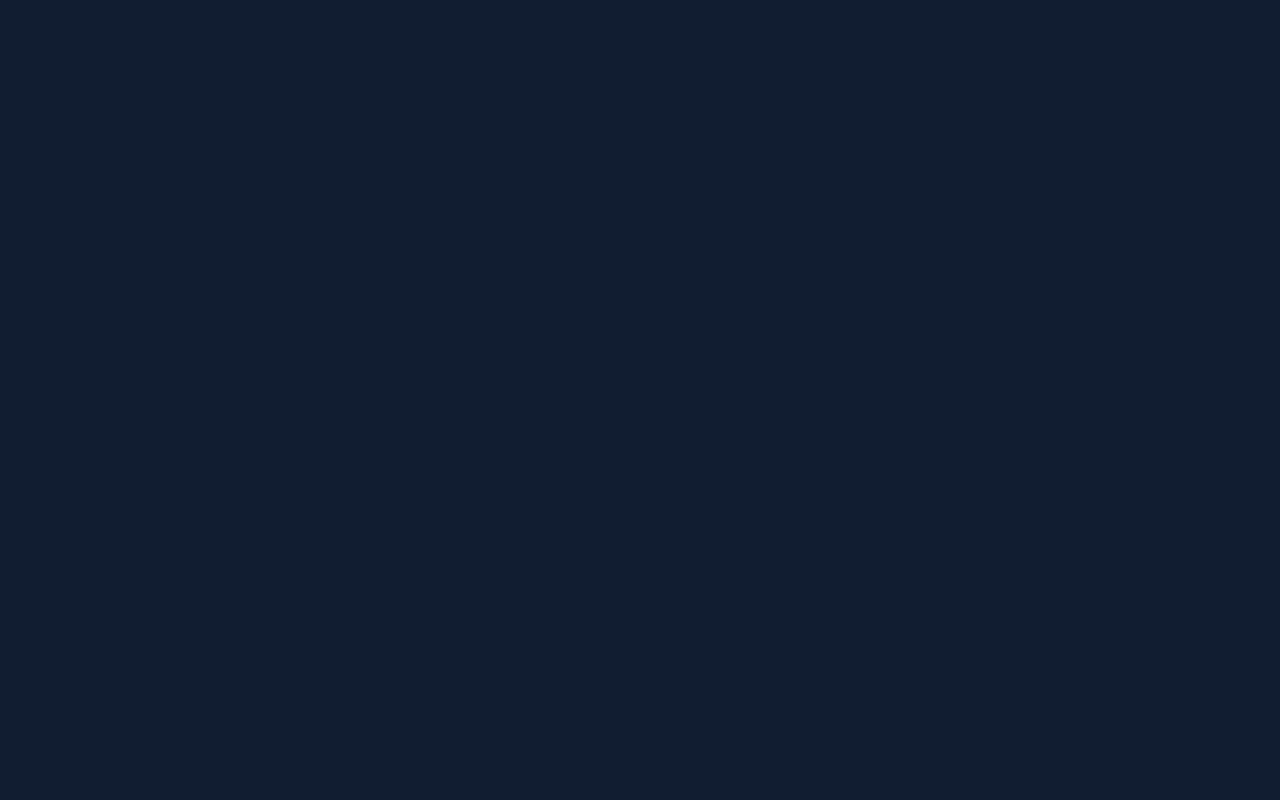
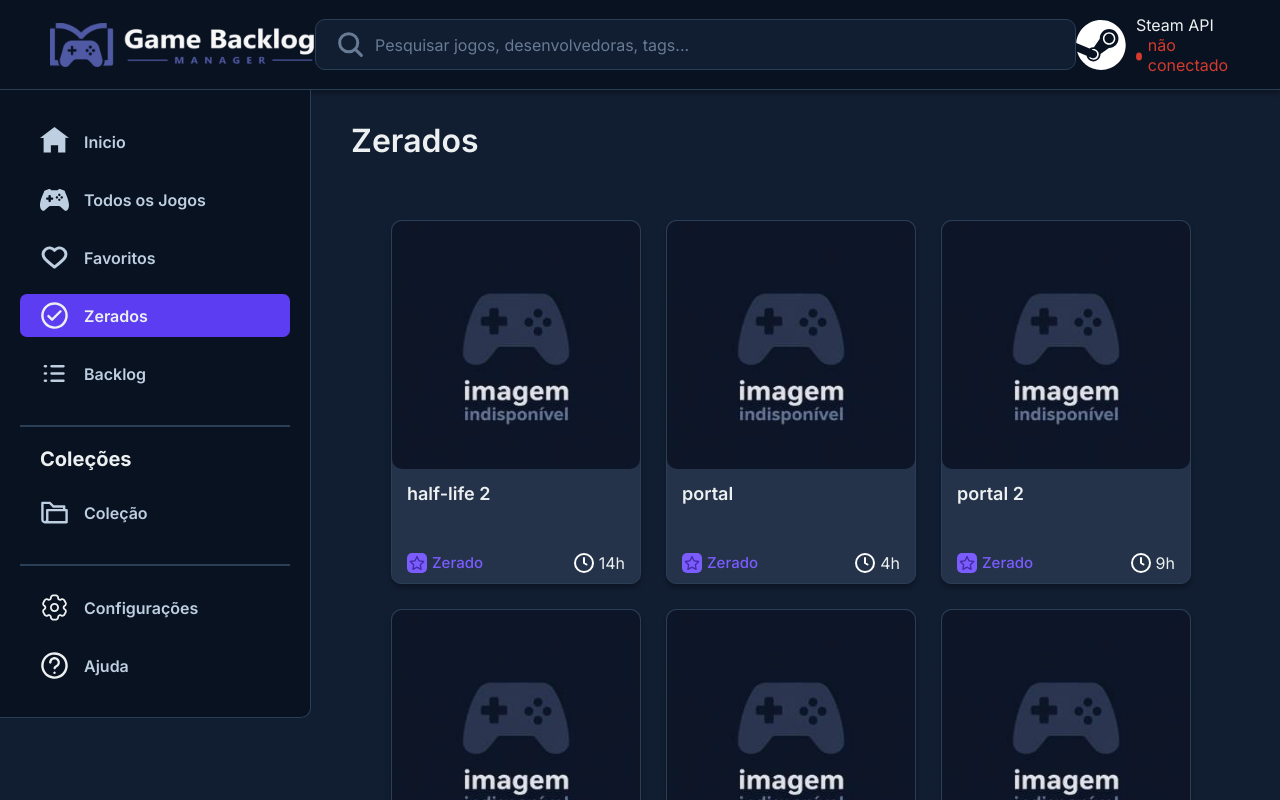
Before and after one commit to ThiagoSchFialho/game-backlog-manager, a React (Vite) app in the folder client/: page /completed in a window 1280 px wide. Before the commit this address had no page. Shown: the top 800 px of the page. Built offline with nearby package versions, Linux system fonts and the light colour scheme.

Commit message:
completed page

```diff
--- /dev/null
+++ b/client/src/pages/Completed/Completed.tsx
@@ -0,0 +1,43 @@
+import React, { useState } from 'react';
+import './styles.css';
+import Header from '../../components/Header/Header';
+import SideMenu from '../../components/SideMenu/SideMenu';
+import GameCard from '../../components/GameCard/GameCard';
+import { getGameCover } from '../../utils/getGameCover';
+import gamesMock from '../../mocks/gamesMock';
+
+const completedGames = gamesMock.filter(game => game.status === "completed");
+
+const Completed: React.FC = () => {
+    const [steamApiConnected, setSteamApiConnected] = useState(false);
+    const [currentPage, setCurrentPage] = useState('completed');
+
+    return (
+        <>
+            <Header steamApiConnected={steamApiConnected} />
+            <div className="main-container">
+                <SideMenu currentPage={currentPage} />
+
+                <div className="completed-main-content">
+                    <div className="page-header">
+                        <h1 className="title">Zerados</h1>
+                    </div>
+
+                    <div className="completed-games-container">
+                        {completedGames.map(game => (
+                            <GameCard
+                                key={game.id}
+                                img={getGameCover(game.title)}
+                                name={game.title}
+                                status={game.status}
+                                playtime={game.playtime}
+                            />
+                        ))}
+                    </div>
+                </div>
+            </div>
+        </>
+    )
+}
+
+export default Completed;
--- /dev/null
+++ b/client/src/pages/Completed/styles.css
@@ -0,0 +1,13 @@
+.completed-main-content {
+    width: 100%;
+    margin: 0;
+    padding: 20px 30px 50px 40px;
+}
+
+.completed-games-container {
+    display: flex;
+    flex-wrap: wrap;
+    gap: 25px;
+    width: fit-content;
+    padding-left: 40px;
+}
--- a/client/src/routes/Routes.tsx
+++ b/client/src/routes/Routes.tsx
@@ -2,6 +2,7 @@
 import Home from '../pages/Home/Home';
 import AllGames from '../pages/AllGames/AllGames';
 import Favorites from '../pages/Favorites/Favorites';
+import Completed from '../pages/Completed/Completed';
 
 const AppRoutes = () => {
     return (
@@ -10,6 +11,7 @@
                 <Route path='/' element={<Home />} />
                 <Route path='/allGames' element={<AllGames />} />
                 <Route path='/favorites' element={<Favorites />} />
+                <Route path='/completed' element={<Completed />} />
             </Routes>
         </BrowserRouter>
     )
```
